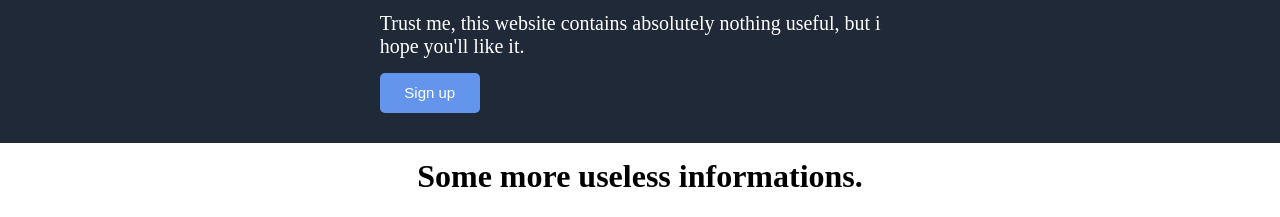
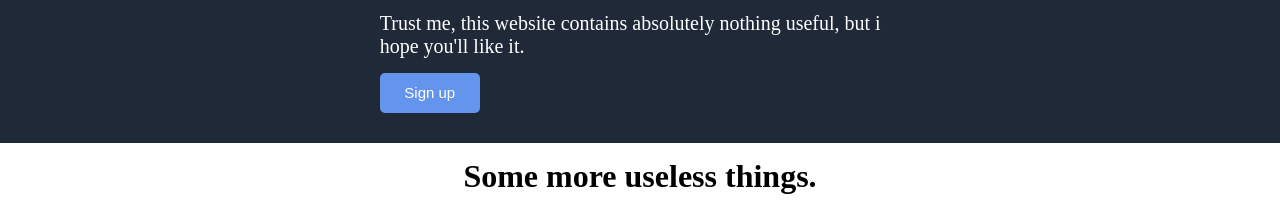
Before and after one commit to Syncat99/landing-page, a plain HTML site: page index.html in a window 1280 px wide. Shown: the part 427-644 px from the top of the page. Drawn offline with Linux system fonts and the light colour scheme; grey boxes are pictures that could not be loaded.

Commit message:
slight corrections

```diff
--- a/index.html
+++ b/index.html
@@ -30,7 +30,7 @@
         </div>
     </header>
     <div class="content random-infos">
-        <h1 class="title">Some more useless informations.</h1>
+        <h1 class="title">Some more useless things.</h1>
         <div class="cards">
             <div class="card">
                 <img src="https://i.redd.it/ucpfdtv6yrq61.png" alt="" width="150px" height="150px">
--- a/media.css
+++ b/media.css
@@ -5,9 +5,6 @@
     header {
         padding: 15px 5% 30px 5%;
     }
-
-
-
 }
 @media all and (max-width: 1350px) {
     .main {
@@ -33,5 +30,4 @@
     .modal {
         flex-direction: column;
     }
-    g
 }
```
